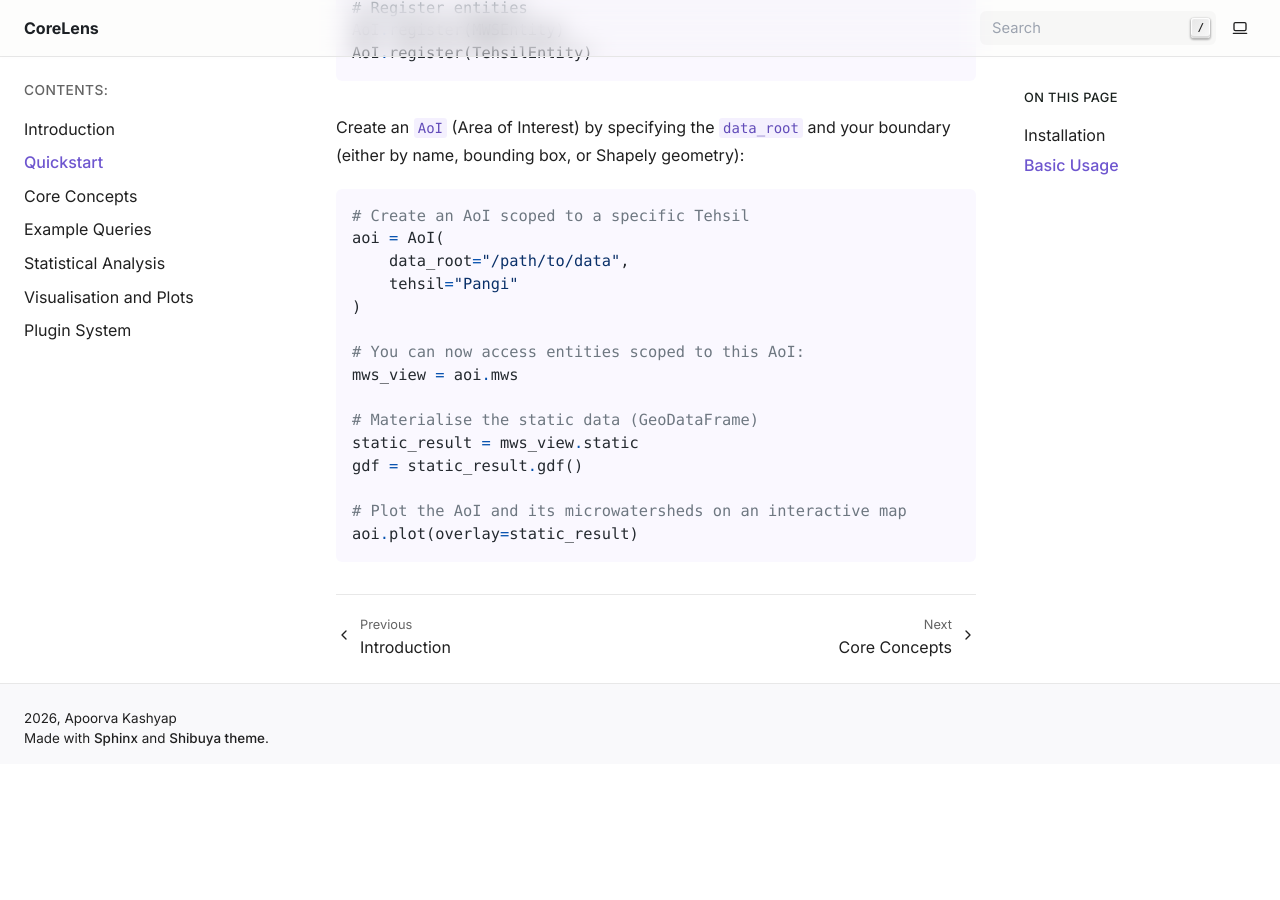
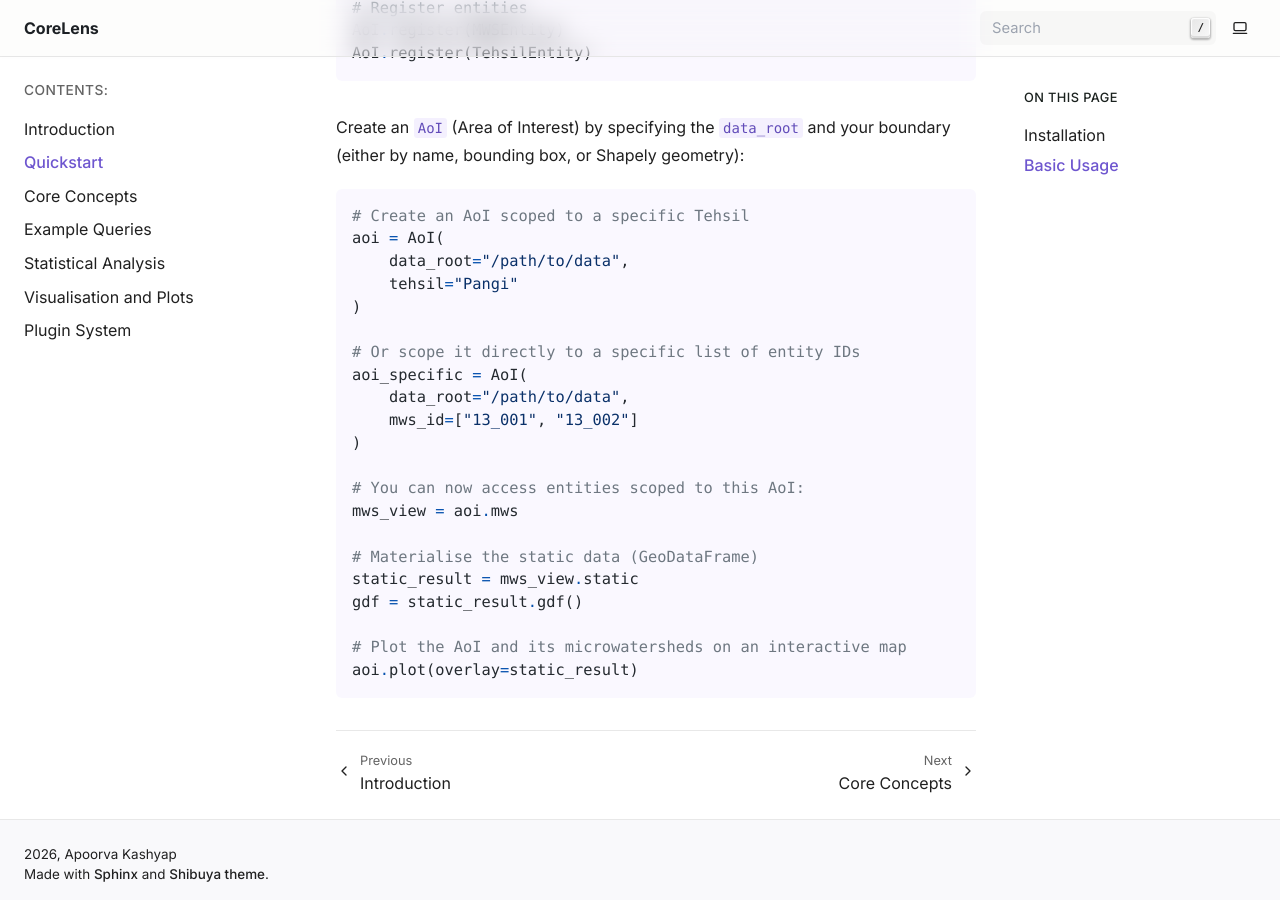
Before and after one commit to ApoorvaKashyap/core-lens, a Sphinx documentation site: the page built from docs/source/quickstart.md, in a window 1280 px wide and 900 px high, scrolled down 717 px. Built offline with Sphinx 7.4.7, drawn with Linux system fonts in a browser that asks for light colours; pages that are not in the unit, such as notebooks, are missing from menus; before the commit the page ends 1481 px from its top, so only the background shows below that.

Commit message:
chore(docs): Updated the docs

```diff
--- a/docs/source/quickstart.md
+++ b/docs/source/quickstart.md
@@ -34,6 +34,12 @@ aoi = AoI(
     tehsil="Pangi"
 )
 
+# Or scope it directly to a specific list of entity IDs
+aoi_specific = AoI(
+    data_root="/path/to/data",
+    mws_id=["13_001", "13_002"]
+)
+
 # You can now access entities scoped to this AoI:
 mws_view = aoi.mws
 
```
